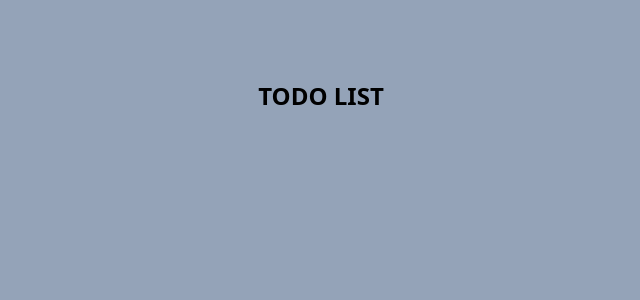
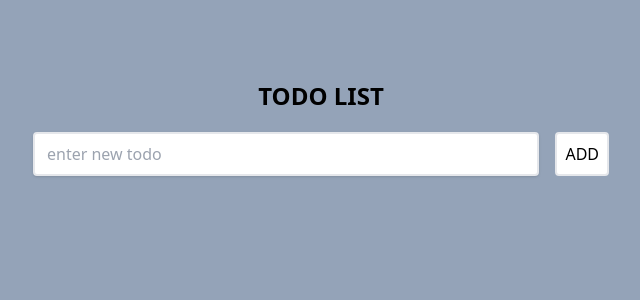
Before and after one commit to har-y/todo-app, a React (Vite) app: page / in a window 1280 px wide. Shown: the top 300 px of the page, without its empty margins (319-959 px from the left). Built offline with nearby package versions, Linux system fonts and the light colour scheme.

Commit message:
add prototype 'add' todo style

```diff
--- a/src/App.jsx
+++ b/src/App.jsx
@@ -1,8 +1,11 @@
+import NewTodo from './components/newtodo/NewTodo';
+
 function App() {
   return (
     <div className="min-h-screen bg-slate-400">
       <div className="my mx-auto flex max-w-md flex-col items-center space-y-5 py-20 md:max-w-xl">
         <h1 className="text-2xl font-bold">TODO LIST</h1>
+        <NewTodo />
       </div>
     </div>
   );
--- /dev/null
+++ b/src/components/newtodo/NewTodo.jsx
@@ -0,0 +1,20 @@
+const NewTodo = () => {
+  return (
+    <form className="flex w-full ">
+      <input
+        className="mr-4 w-full appearance-none rounded border-2 px-3 py-2 text-black shadow outline-none hover:border-black"
+        type="text"
+        placeholder="enter new todo"
+        required
+      />
+      <button
+        type="submit"
+        className="text-teal rounded  border-2  bg-white p-2 text-black hover:border-black"
+      >
+        ADD
+      </button>
+    </form>
+  );
+};
+
+export default NewTodo;
```
